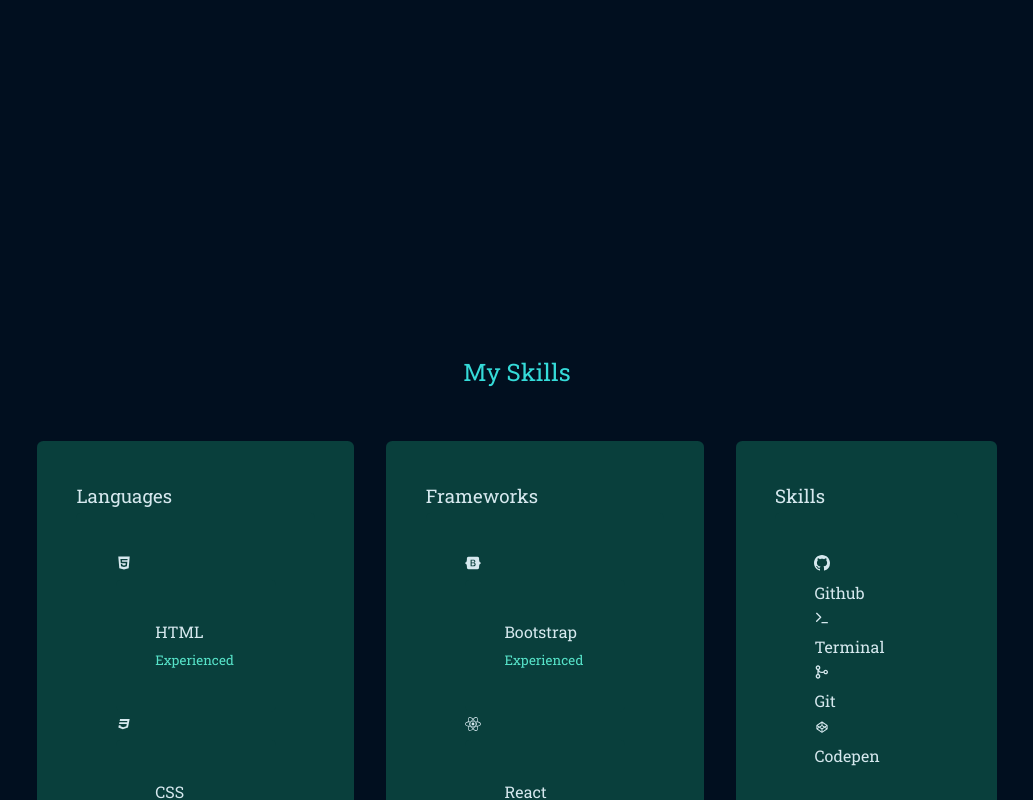
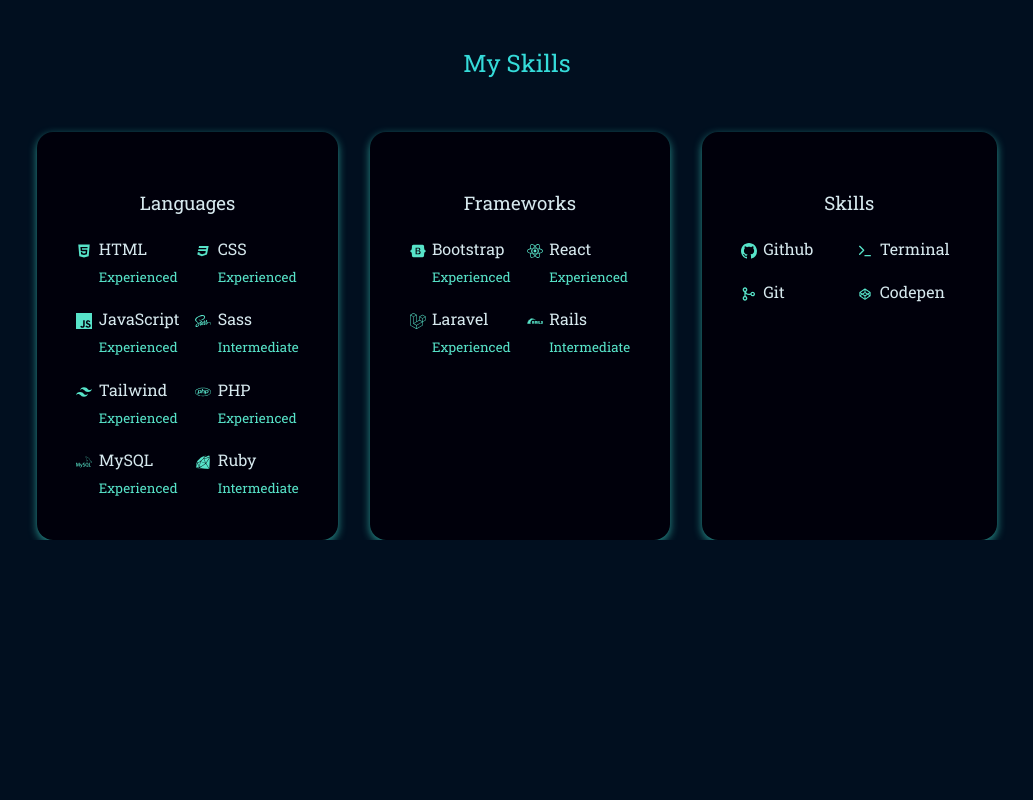
Before and after one commit to edubew/portfolio, a React (Create React App) app: page / in a window 1280 px wide. Shown: the part 1440-2240 px from the top of the page, without its empty margins (123-1156 px from the left). After the commit the page ends 1980 px from the top, so only its background shows below. Built offline with nearby package versions, Linux system fonts and the light colour scheme.

Commit message:
Add styling to the skills container

```diff
--- a/src/App.css
+++ b/src/App.css
@@ -53,7 +53,6 @@
 
 section {
   margin-top: 6rem;
-  height: 100vh;
 }
 
 section > h2,
--- a/src/Components/Skills.js
+++ b/src/Components/Skills.js
@@ -22,7 +22,7 @@
     <section id="skills">
       <h2>My Skills</h2>
       <div className="container skills__container">
-        <div className="languages__container">
+        <div className="general languages__container">
           <h3>Languages</h3>
           <div className="skills__content">
             <article className="skills__details">
@@ -85,7 +85,7 @@
         </div>
 
         {/* frameworks */}
-        <div className="frameworks__container">
+        <div className="general frameworks__container">
           <h3>Frameworks</h3>
           <div className="skills__content">
             <article className="skills__details">
@@ -120,7 +120,7 @@
         </div>
 
         {/* skills */}
-        <div className="skillset__container">
+        <div className="general skillset__container">
           <h3>Skills</h3>
           <div className="skills__content">
             <article className="skills__details">
@@ -151,20 +151,65 @@
     display: grid;
     grid-template-columns: repeat(3, 1fr);
     gap: 2rem;
-    transition: var(--transition);
 
-    div {
-      background: var(--color-bg-variant);
+     @media screen and (max-width: 1000px) {
+      grid-template-columns: 1fr;
+     }
+
+     @media screen and (max-width: 600px) {
+      gap: 1rem;
+     }
+
+    .general {
+      background: #00000b;
       padding: 2.4rem;
-      border-radius: 0.4rem;
-      border: 1px solid transparent;
+      border-radius: 1rem;
+      border: 1px inset transparent;
+      box-shadow: 0 3px 8px var(--color-primary);
+      transition: var(--transition);
 
       &:hover {
         background: transparent;
         border-color: var(--color-primary-variant);
-        cursor: default;
+        cursor: pointer;
       }
+
+       @media screen and (max-width: 1000px) {
+        width: 80%;
+        padding: 2rem;
+        margin: 0 auto;
+       }
+
+       @media screen and (max-width: 600px) {
+        width: 100%;
+        padding: 2rem 1rem;
+       }
     }
+
+    h3 {
+      text-align: center;
+      margin: 1rem;
+    }
+  }
+
+  .skills__content {
+    display: grid;
+    grid-template-columns: 1fr 1fr;
+    gap: 1rem;
+
+     @media screen and (max-width: 1000px) {
+      padding: 1rem;
+     }
+  }
+
+  .skills__details {
+    display: flex;
+    gap: 0.4rem;
+  }
+
+  .skills__icons {
+    margin-top: 8px;
+    color: var(--color-light);
   }
 `;
 
```
